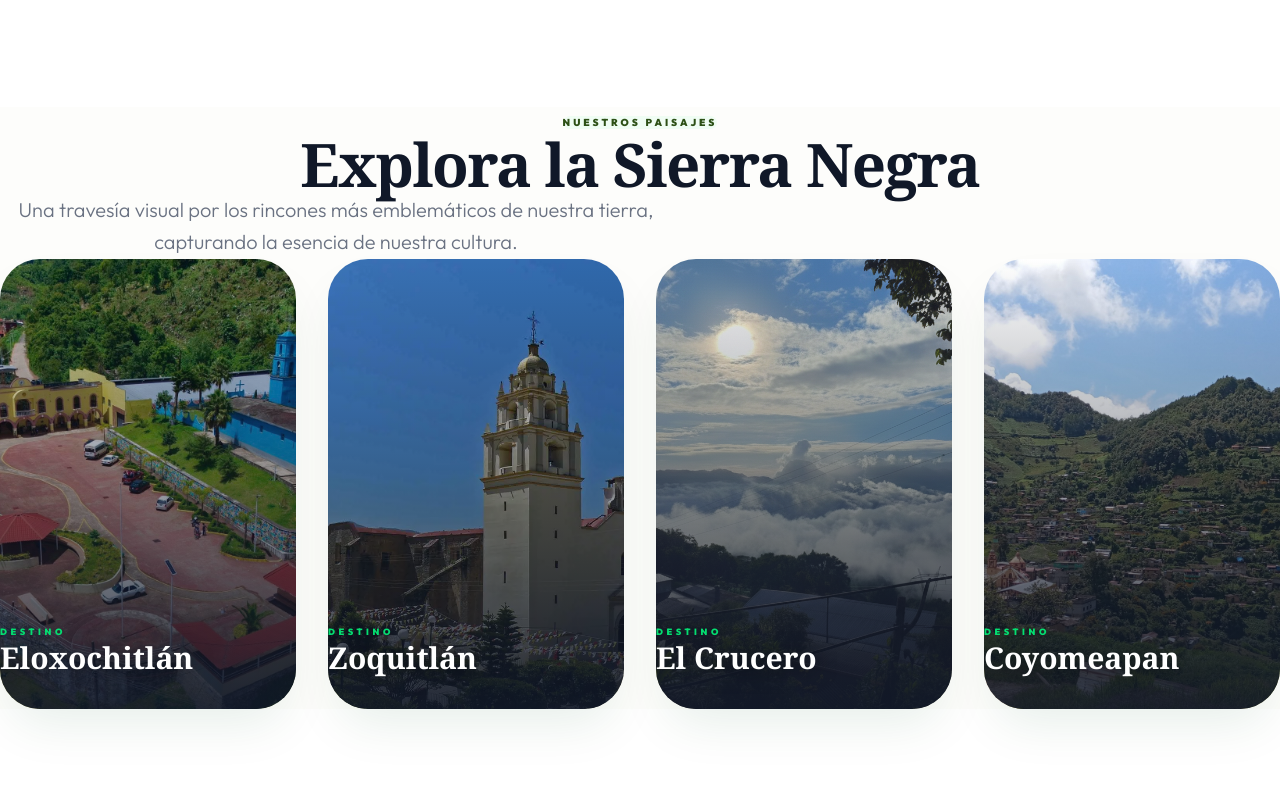
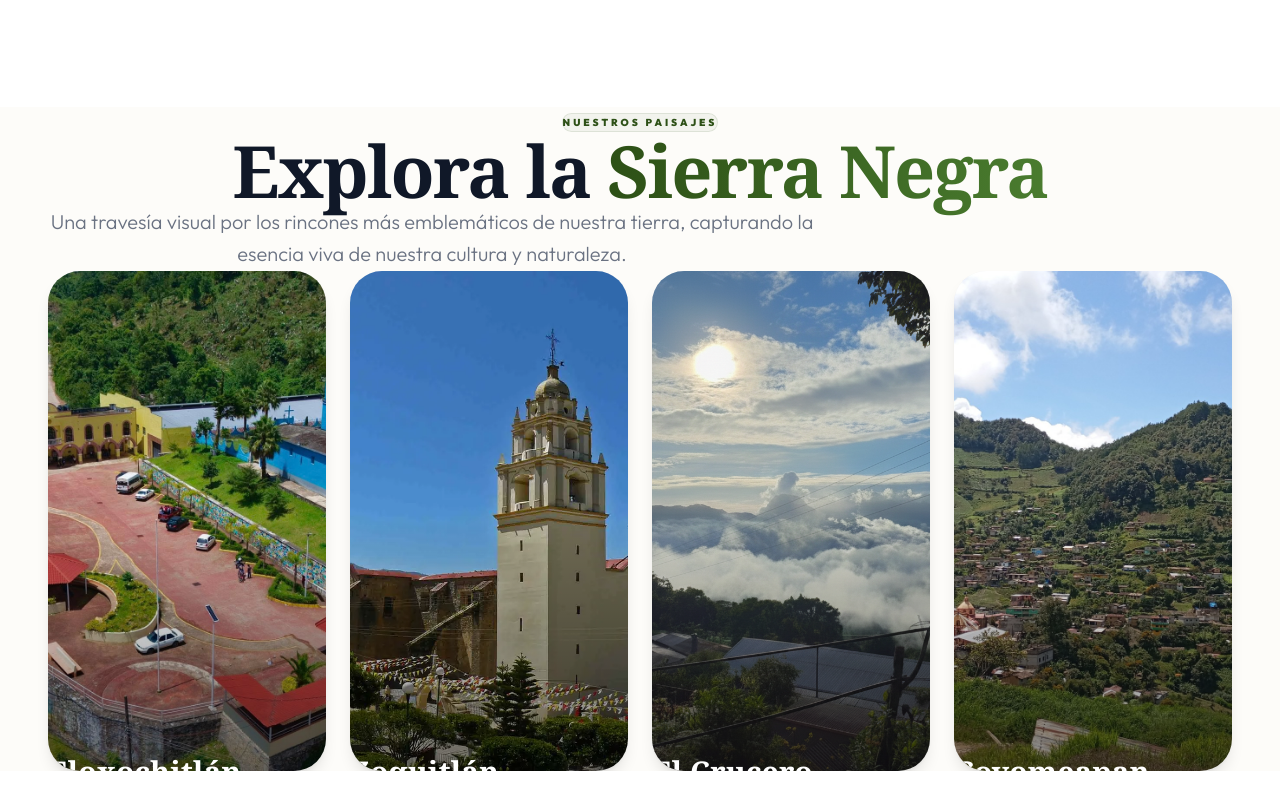
Before and after one commit to mmarlonm/sierra-negra, a Next.js app: page /sierra-negra/ in a window 1280 px wide. Shown: the part 3480-4280 px from the top of the page. Built offline with nearby package versions, Linux system fonts and the light colour scheme.

Commit message:
cambios sierra negra

```diff
--- a/components/Footer.tsx
+++ b/components/Footer.tsx
@@ -70,7 +70,7 @@ export default function Footer() {
         </div>
 
         <div className="border-t border-white/10 pt-8 text-center text-white/60">
-          <p className="text-[15px]">&copy; 2024 Sierra Negra. Todos los derechos reservados.</p>
+          <p className="text-[15px]">&copy; 2026 Sierra Negra. Todos los derechos reservados.</p>
         </div>
       </div>
     </footer>
--- a/components/Gallery.tsx
+++ b/components/Gallery.tsx
@@ -95,50 +95,59 @@ export default function Gallery() {
   };
 
   return (
-    <section id="galeria" className="py-24 bg-[#FDFDFB]">
-      <div className="container mx-auto px-6">
-        <div className="text-center mb-20 space-y-4">
-          <span className="text-[#2D5016] text-[10px] font-black uppercase tracking-[0.3em] bg-green-50 px-4 py-2 rounded-full">
+    <section id="galeria" className="py-24 bg-[#FDFCF9] overflow-hidden">
+      <div className="container-custom mx-auto">
+        <div className="text-center mb-20 space-y-6 animate-fade-in-up">
+          <span className="inline-block text-[#2D5016] text-[10px] font-black uppercase tracking-[0.3em] bg-[#2D5016]/5 px-6 py-2 rounded-full border border-[#2D5016]/10">
             Nuestros Paisajes
           </span>
-          <h2 className="text-5xl md:text-6xl font-serif font-bold text-gray-900 tracking-tight">
-            Explora la Sierra Negra
+          <h2 className="text-5xl md:text-7xl font-serif font-bold text-gray-900 tracking-tight leading-none">
+            Explora la <span className="text-transparent bg-clip-text bg-gradient-to-r from-[#2D5016] to-[#4A7C2F]">Sierra Negra</span>
           </h2>
-          <p className="text-xl text-gray-500 max-w-2xl mx-auto font-light leading-relaxed">
-            Una travesía visual por los rincones más emblemáticos de nuestra tierra, capturando la esencia de nuestra cultura.
+          <p className="text-lg md:text-xl text-gray-500 max-w-3xl mx-auto font-light leading-relaxed">
+            Una travesía visual por los rincones más emblemáticos de nuestra tierra, capturando la esencia viva de nuestra cultura y naturaleza.
           </p>
         </div>
 
-        {/* Grouped Grid */}
-        <div className="grid grid-cols-1 md:grid-cols-2 lg:grid-cols-4 gap-8">
+        {/* Centered Modern Grid */}
+        <div className="flex justify-center">
+          <div className="grid grid-cols-1 md:grid-cols-2 lg:grid-cols-4 gap-6 w-full max-w-[1400px]">
             {galleryGroups.map((group, index) => (
               <div
                 key={group.id}
                 onClick={() => openSlider(group)}
-              className="group relative h-[450px] cursor-pointer overflow-hidden rounded-[2.5rem] shadow-2xl shadow-green-900/10 transition-all duration-700 hover:-translate-y-2"
+                className="group relative h-[500px] cursor-pointer overflow-hidden rounded-[2rem] shadow-lg transition-all duration-500 hover:shadow-2xl hover:-translate-y-2 hover:z-10"
                 style={{ animationDelay: `${index * 0.1}s` }}
               >
+                <div className="absolute inset-0 bg-gray-200 animate-pulse" />
                 <Image
                   src={group.coverImage}
                   alt={group.name}
                   fill
-                className="object-cover transition-transform duration-1000 group-hover:scale-110 group-hover:rotate-1"
+                  sizes="(max-width: 768px) 100vw, (max-width: 1200px) 50vw, 25vw"
+                  className="object-cover transition-transform duration-1000 group-hover:scale-110"
                 />
-              {/* Overlay Overlay */}
-              <div className="absolute inset-0 bg-gradient-to-t from-gray-900/90 via-gray-900/40 to-transparent transition-all duration-500 group-hover:via-gray-900/60" />
+
+                {/* Modern Gradient Overlay */}
+                <div className="absolute inset-0 bg-gradient-to-b from-black/0 via-black/0 to-black/80 opacity-60 group-hover:opacity-80 transition-opacity duration-500" />
+                <div className="absolute inset-0 bg-black/20 opacity-0 group-hover:opacity-100 transition-opacity duration-500 backdrop-blur-[2px]" />
 
                 {/* Content */}
-              <div className="absolute inset-0 p-8 flex flex-col justify-end text-white">
-                <div className="transform translate-y-6 group-hover:translate-y-0 transition-transform duration-500">
-                  <p className="text-[9px] font-black uppercase tracking-[0.4em] text-green-400 mb-2 drop-shadow-sm">Destino</p>
-                  <h3 className="text-3xl font-serif font-bold mb-3 drop-shadow-[0_2px_10px_rgba(0,0,0,0.5)]">{group.name}</h3>
-                  <p className="text-xs text-gray-200 font-light md:opacity-0 group-hover:opacity-100 transition-all duration-500 max-w-[240px] line-clamp-2">
+                <div className="absolute inset-0 p-8 flex flex-col justify-end text-white transform translate-y-4 group-hover:translate-y-0 transition-transform duration-500">
+                  <div className="overflow-hidden">
+                    <p className="text-[10px] font-black uppercase tracking-[0.3em] text-[#87A96B] mb-3 opacity-0 group-hover:opacity-100 transform translate-y-4 group-hover:translate-y-0 transition-all duration-500 delay-100">
+                      Destino
+                    </p>
+                    <h3 className="text-3xl font-serif font-bold mb-3 leading-none">{group.name}</h3>
+                    <div className="h-0 group-hover:h-auto overflow-hidden transition-all duration-500">
+                      <p className="text-sm text-gray-200 font-light leading-relaxed mb-6 opacity-0 group-hover:opacity-100 transition-opacity duration-500 delay-200">
                         {group.description}
                       </p>
 
-                  <div className="mt-6 flex items-center gap-3 text-[10px] font-bold uppercase tracking-widest text-white/50 group-hover:text-white transition-colors">
-                    <span>Ver {group.images.length} fotos</span>
-                    <div className="w-6 h-px bg-white/30 group-hover:w-10 transition-all" />
+                      <div className="inline-flex items-center gap-2 text-[10px] font-bold uppercase tracking-widest border border-white/30 px-4 py-2 rounded-full hover:bg-white hover:text-[#2D5016] transition-all duration-300">
+                        <span>Ver Galería</span>
+                        <svg className="w-3 h-3" fill="none" stroke="currentColor" viewBox="0 0 24 24"><path strokeLinecap="round" strokeLinejoin="round" strokeWidth={2} d="M14 5l7 7m0 0l-7 7m7-7H3" /></svg>
+                      </div>
                     </div>
                   </div>
                 </div>
@@ -146,74 +155,83 @@ export default function Gallery() {
             ))}
           </div>
         </div>
+      </div>
 
-      {/* Slider Overlay */}
+      {/* Modern Slider Overlay */}
       {activeGroup && (
         <div
-          className="fixed inset-0 z-[100] bg-gray-950/95 backdrop-blur-xl flex items-center justify-center animate-fade-in"
+          className="fixed inset-0 z-[100] bg-black/95 backdrop-blur-2xl flex items-center justify-center animate-fade-in"
           onClick={() => setActiveGroup(null)}
         >
-          {/* Close Button */}
+          {/* Top Controls */}
+          <div className="absolute top-0 left-0 right-0 p-6 md:p-8 flex justify-between items-start z-[110]">
+            <div className="text-white">
+              <p className="text-[10px] font-bold uppercase tracking-[0.3em] text-[#87A96B] mb-1">Galería</p>
+              <h3 className="text-2xl font-serif">{activeGroup.name}</h3>
+            </div>
             <button
-            className="absolute top-8 right-8 z-[110] text-white/50 hover:text-white transition-colors p-4 bg-white/5 rounded-full backdrop-blur-md"
+              className="text-white/50 hover:text-white hover:rotate-90 transition-all duration-300 p-2"
               onClick={() => setActiveGroup(null)}
             >
-            <svg className="w-8 h-8" fill="none" stroke="currentColor" viewBox="0 0 24 24">
-              <path strokeLinecap="round" strokeLinejoin="round" strokeWidth={2} d="M6 18L18 6M6 6l12 12" />
+              <svg className="w-10 h-10" fill="none" stroke="currentColor" viewBox="0 0 24 24">
+                <path strokeLinecap="round" strokeLinejoin="round" strokeWidth={1.5} d="M6 18L18 6M6 6l12 12" />
               </svg>
             </button>
+          </div>
 
           {/* Slider Content */}
           <div className="relative w-full h-full flex items-center justify-center p-4 md:p-12 overflow-hidden" onClick={e => e.stopPropagation()}>
 
-            {/* navigation - prev */}
+            {/* Prev Button - Hidden on mobile */}
             <button
               onClick={prevSlide}
-              className="absolute left-4 md:left-12 z-[110] text-white/30 hover:text-white transition-all bg-white/5 hover:bg-white/10 p-6 rounded-full backdrop-blur-sm"
+              className="hidden md:flex absolute left-8 z-[110] text-white hover:text-[#87A96B] transition-colors w-14 h-14 items-center justify-center border border-white/10 rounded-full hover:bg-white/5 backdrop-blur-sm"
             >
-              <svg className="w-8 h-8" fill="none" stroke="currentColor" viewBox="0 0 24 24"><path strokeLinecap="round" strokeLinejoin="round" strokeWidth={2} d="M15 19l-7-7 7-7" /></svg>
+              <svg className="w-6 h-6" fill="none" stroke="currentColor" viewBox="0 0 24 24"><path strokeLinecap="round" strokeLinejoin="round" strokeWidth={1.5} d="M15 19l-7-7 7-7" /></svg>
             </button>
 
-            {/* Current Image */}
-            <div className="relative w-full max-w-6xl aspect-[4/3] md:aspect-video rounded-[3rem] overflow-hidden shadow-2xl">
+            {/* Main Image Container */}
+            <div className="relative w-full max-w-6xl aspect-[4/5] md:aspect-video rounded-[1rem] md:rounded-[2rem] overflow-hidden shadow-2xl bg-[#1a1a1a]">
               <Image
                 src={activeGroup.images[currentIndex].image}
                 alt={activeGroup.images[currentIndex].title}
                 fill
-                className="object-cover animate-fade-in"
+                className="object-cover animate-fade-in transition-transform duration-700 hover:scale-105"
                 key={activeGroup.images[currentIndex].id}
+                priority
               />
 
-              {/* Image Info - Glassmorphic Bottom Bar with higher contrast */}
-              <div className="absolute bottom-0 left-0 right-0 p-8 md:p-12 bg-black/60 md:bg-white/10 backdrop-blur-md border-t border-white/20">
-                <div className="max-w-3xl">
-                  <p className="text-green-400 text-[10px] font-black uppercase tracking-[0.3em] mb-2 drop-shadow-sm">
-                    {activeGroup.name} • {currentIndex + 1} de {activeGroup.images.length}
+              {/* Image Info Bar */}
+              <div className="absolute bottom-0 left-0 right-0 p-6 md:p-10 bg-gradient-to-t from-black/90 via-black/50 to-transparent">
+                <div className="max-w-4xl mx-auto text-center md:text-left">
+                  <p className="text-[#87A96B] text-[10px] font-black uppercase tracking-[0.3em] mb-3">
+                    {currentIndex + 1} / {activeGroup.images.length}
                   </p>
-                  <h4 className="text-2xl md:text-4xl font-serif font-bold text-white mb-2 drop-shadow-[0_2px_15px_rgba(0,0,0,0.8)]">
+                  <h4 className="text-2xl md:text-4xl font-serif font-bold text-white mb-3 leading-tight">
                     {activeGroup.images[currentIndex].title}
                   </h4>
-                  <p className="text-base md:text-lg text-gray-100 font-light leading-relaxed drop-shadow-sm">
+                  <p className="text-sm md:text-lg text-gray-300 font-light leading-relaxed max-w-2xl">
                     {activeGroup.images[currentIndex].description}
                   </p>
                 </div>
               </div>
             </div>
 
-            {/* navigation - next */}
+            {/* Next Button - Hidden on mobile */}
             <button
               onClick={nextSlide}
-              className="absolute right-4 md:right-12 z-[110] text-white/30 hover:text-white transition-all bg-white/5 hover:bg-white/10 p-6 rounded-full backdrop-blur-sm"
+              className="hidden md:flex absolute right-8 z-[110] text-white hover:text-[#87A96B] transition-colors w-14 h-14 items-center justify-center border border-white/10 rounded-full hover:bg-white/5 backdrop-blur-sm"
             >
-              <svg className="w-8 h-8" fill="none" stroke="currentColor" viewBox="0 0 24 24"><path strokeLinecap="round" strokeLinejoin="round" strokeWidth={2} d="M9 5l7 7-7 7" /></svg>
+              <svg className="w-6 h-6" fill="none" stroke="currentColor" viewBox="0 0 24 24"><path strokeLinecap="round" strokeLinejoin="round" strokeWidth={1.5} d="M9 5l7 7-7 7" /></svg>
             </button>
 
-            {/* Mobile Swipe Indicators */}
-            <div className="absolute bottom-8 left-0 right-0 flex justify-center gap-2 md:hidden">
+            {/* Mobile Navigation Dots */}
+            <div className="absolute bottom-6 left-0 right-0 flex justify-center gap-3 md:hidden z-[110]">
               {activeGroup.images.map((_, i) => (
-                <div
+                <button
                   key={i}
-                  className={`w-2 h-2 rounded-full transition-all ${i === currentIndex ? 'bg-white w-8' : 'bg-white/20'}`}
+                  onClick={() => setCurrentIndex(i)}
+                  className={`h-1.5 rounded-full transition-all duration-300 ${i === currentIndex ? 'bg-white w-6' : 'bg-white/30 w-1.5'}`}
                 />
               ))}
             </div>
```
Lines whose indentation alone changed are shown as unchanged.
